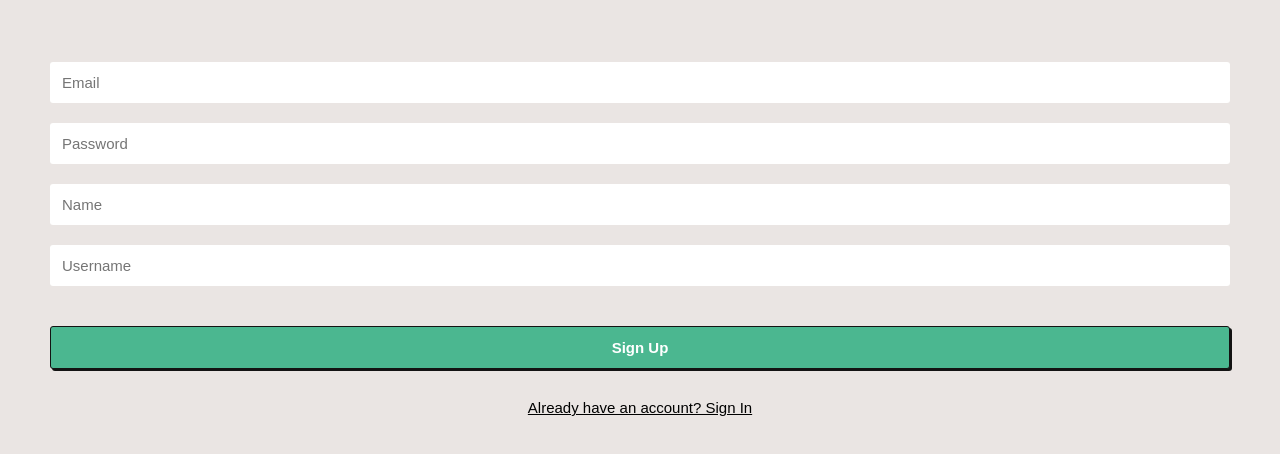
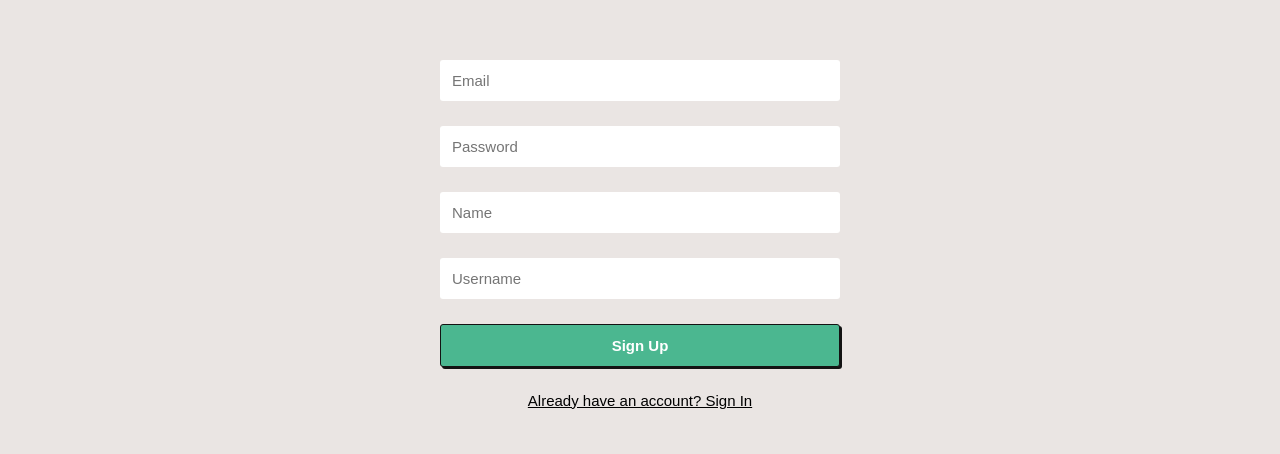
Before and after one commit to telesleo/blog-frontend, a React (Create React App) app: page /register in a window 1280 px wide. Shown: the part 166-620 px from the top of the page. Built offline with nearby package versions, Linux system fonts and the light colour scheme; no server answers.

Commit message:
CSS - Modify Register page css to also work on large screens

```diff
--- a/src/pages/Register/index.jsx
+++ b/src/pages/Register/index.jsx
@@ -128,6 +128,7 @@ export default function Register() {
 
   return (
     <form id={styles.register}>
+      <div id={styles['register-container']}>
         <Input
           type="email"
           placeholder="Email"
@@ -162,6 +163,7 @@ export default function Register() {
         >
           Already have an account? Sign In
         </TextButton>
+      </div>
     </form>
   );
 }
--- a/src/pages/Register/style.module.css
+++ b/src/pages/Register/style.module.css
@@ -1,17 +1,22 @@
 #register {
   background-color: var(--color1);
+  padding: 0 var(--padding2);
+  height: 100vh;
+}
+
+#register-container {
+  max-width: calc(var(--max-width) / 3);
+  height: 100%;
+  margin: auto;
   display: flex;
   flex-direction: column;
   align-items: stretch;
   justify-content: center;
-  padding: 0 var(--padding2);
-  height: 100vh;
+  gap: 25px;
 }
 
-#register > input, p {
-  margin: 10px 0;
+@media screen and (min-width: 768px) {
+  #register {
+    padding: 0 var(--padding3);
+  }
 }
-
-#submit-button {
-  margin: 30px 0;
-}
```
Lines whose indentation alone changed are shown as unchanged.
